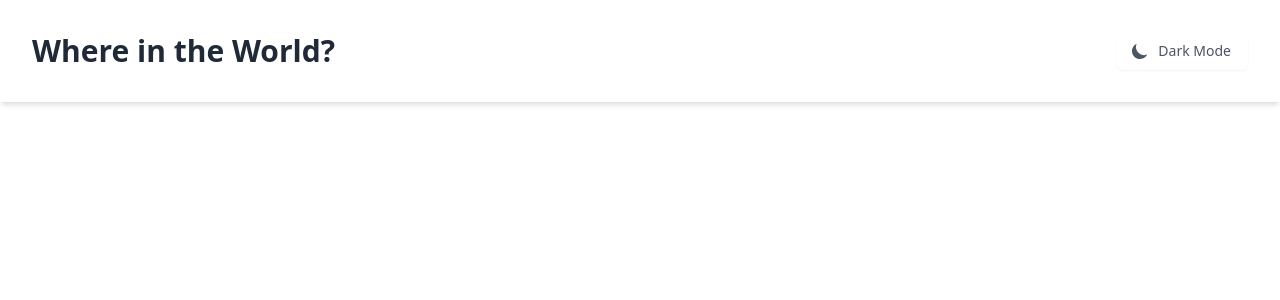
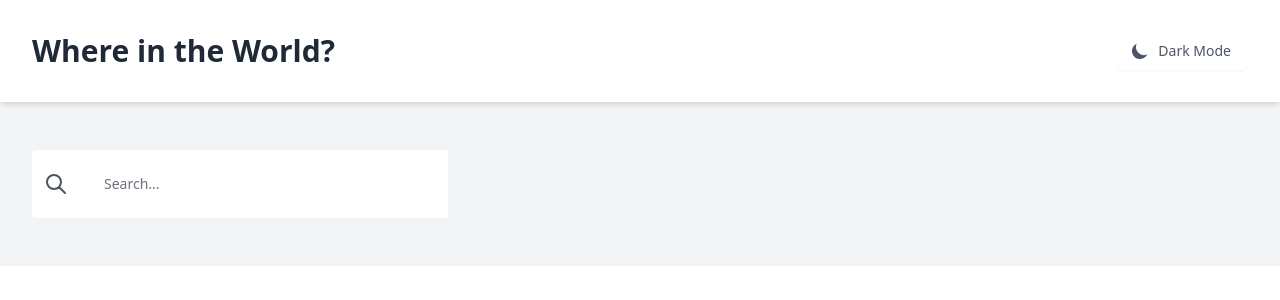
Before and after one commit to JANKEE92PL/rest-countries-api-react, a React (Create React App) app: page / in a window 1280 px wide. Shown: the top 300 px of the page. Built offline with nearby package versions, Linux system fonts and the light colour scheme.

Commit message:
create Search Component and style it

```diff
--- a/package.json
+++ b/package.json
@@ -38,6 +38,7 @@
     ]
   },
   "devDependencies": {
+    "@tailwindcss/forms": "^0.5.1",
     "autoprefixer": "^10.4.7",
     "postcss": "^8.4.13",
     "tailwindcss": "^3.0.24"
--- a/src/App.js
+++ b/src/App.js
@@ -1,8 +1,13 @@
 import Header from "./components/Header";
+import Search from "./components/Search";
+
 function App() {
   return (
-    <div>
+    <div className="bg-gray-100 z-0">
       <Header></Header>
+      <nav className="flex">
+        <Search></Search>
+      </nav>
     </div>
   );
 }
--- a/src/components/Header.js
+++ b/src/components/Header.js
@@ -3,7 +3,7 @@ import { MoonIcon } from "@heroicons/react/solid";
 
 export default function Header() {
   return (
-    <div className="sm:flex lg:items-center lg:justify-between shadow-md">
+    <div className="sm:flex lg:items-center lg:justify-between shadow-md z-10 bg-white">
       <div className="flex-1 min-w-0">
         <h2 className="p-8 text-2xl font-bold leading-7 text-gray-800 sm:text-3xl sm:truncate inline-flex">
           Where in the World?{" "}
@@ -13,7 +13,7 @@ export default function Header() {
         <span className="sm:ml-3">
           <button
             type="button"
-            className="sm:truncate inline-flex items-center px-4 py-2 border border-transparent rounded-md shadow-sm text-sm font-medium text-gray-600 hover:shadow-xl focus:outline-none focus:ring-2 focus:ring-offset-2 focus:ring-gray-500"
+            className="sm:truncate inline-flex items-center px-4 py-2 border border-transparent rounded-md shadow-sm text-sm font-medium text-gray-600 hover:shadow-xl"
           >
             <MoonIcon className="-ml-1 mr-2 h-5 w-5" aria-hidden="true" />
             Dark Mode
--- /dev/null
+++ b/src/components/Search.js
@@ -0,0 +1,30 @@
+export default function Search() {
+  return (
+    <form method="GET" className="p-8 w-1/3">
+      <div className="relative text-gray-600 px-8 my-4 bg-white rounded hover:shadow-md">
+        <span className="absolute inset-y-0 left-0 flex items-center pl-2">
+          <button type="submit" className="p-1">
+            <svg
+              fill="none"
+              stroke="currentColor"
+              strokeLinecap="round"
+              strokeLinejoin="round"
+              strokeWidth={2}
+              viewBox="0 0 24 24"
+              className="w-6 h-6"
+            >
+              <path d="M21 21l-6-6m2-5a7 7 0 11-14 0 7 7 0 0114 0z" />
+            </svg>
+          </button>
+        </span>
+        <input
+          type="search"
+          name="q"
+          className="text-sm text-gray-600 bg-white pl-10 border-0 focus:ring-0 w-96 py-6"
+          placeholder="Search..."
+          autoComplete="off"
+        />
+      </div>
+    </form>
+  );
+}
--- a/tailwind.config.js
+++ b/tailwind.config.js
@@ -3,5 +3,5 @@ module.exports = {
   theme: {
     extend: {},
   },
-  plugins: [],
+  plugins: [require("@tailwindcss/forms")],
 };
```
Also changed, not shown: 1 other file (tests, documents, lock files or other folders).
